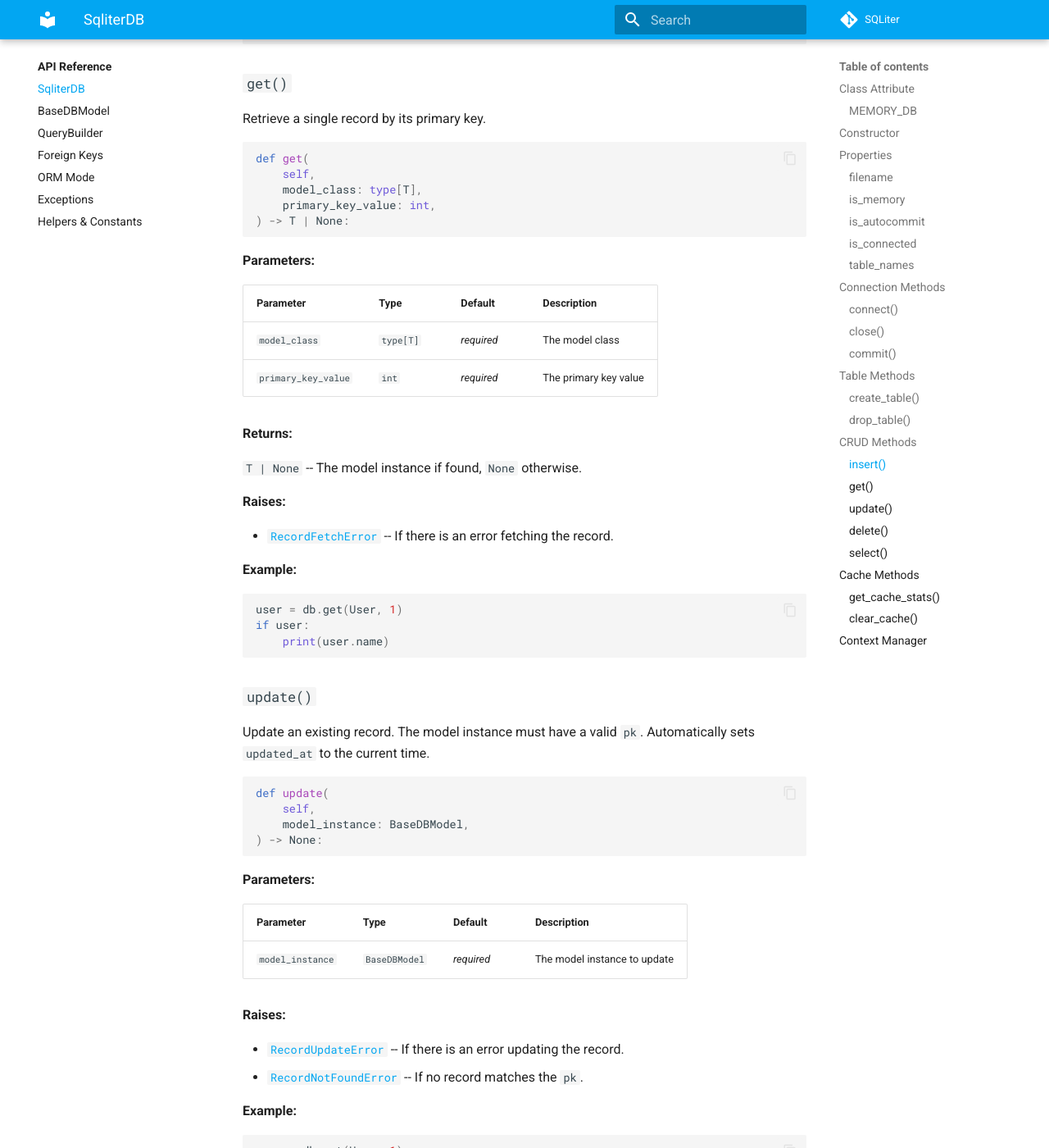
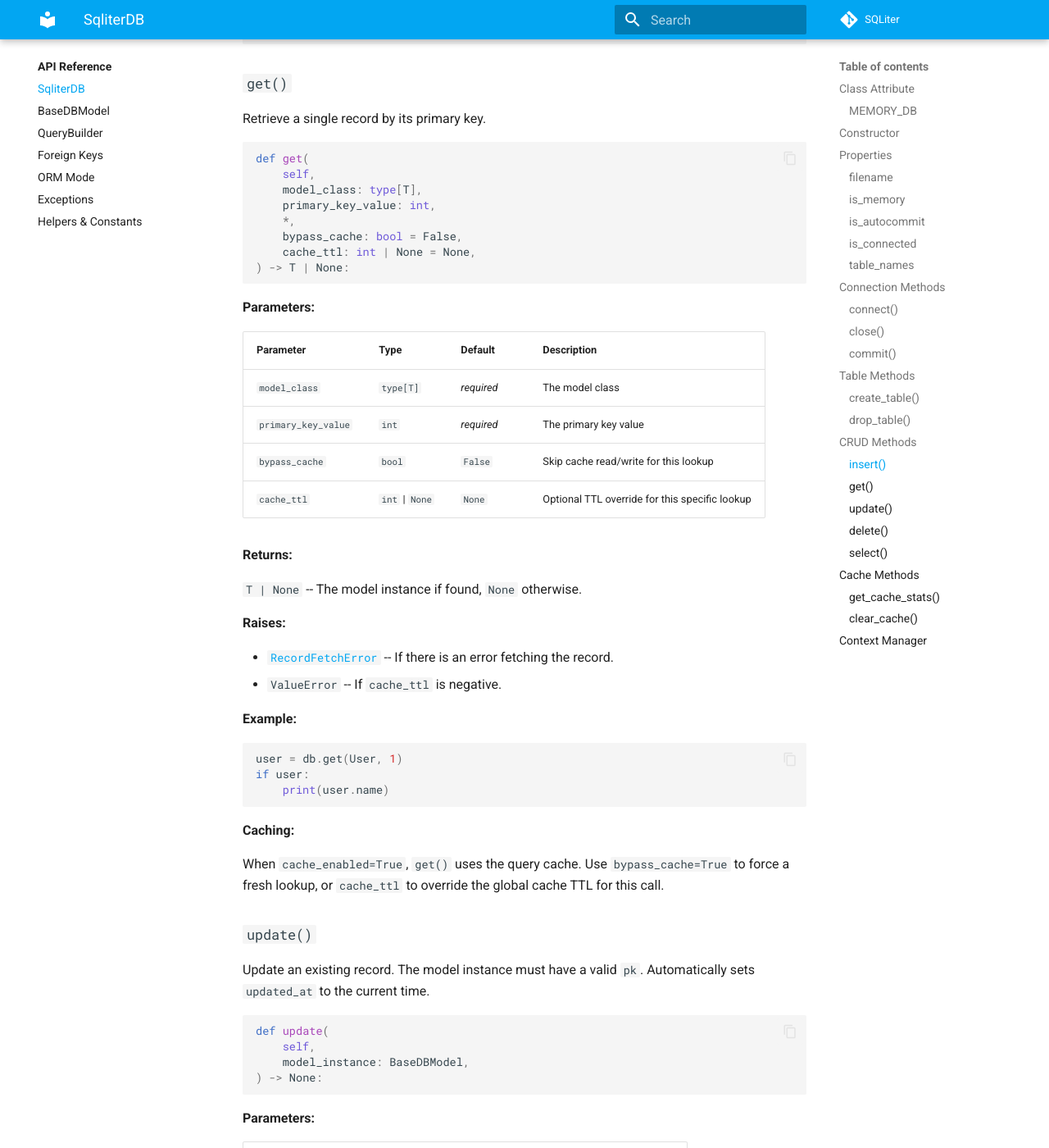
Before and after one commit to seapagan/sqliter-py, an MkDocs documentation site: the page built from docs/api-reference/sqliterdb.md, in a window 1280 px wide and 1400 px high, scrolled down 6528 px. Shown: the whole window at 82% size. Built offline with MkDocs 1.6.1 and Material for MkDocs 9.7.7, drawn with Linux system fonts in a browser that asks for light colours; plug-ins that fetch from the network failed and are left out; comment, search, counter and statistics services are not loaded.

Commit message:
Document get cache options

````diff
--- a/docs/api-reference/sqliterdb.md
+++ b/docs/api-reference/sqliterdb.md
@@ -301,15 +301,20 @@ def get(
     self,
     model_class: type[T],
     primary_key_value: int,
+    *,
+    bypass_cache: bool = False,
+    cache_ttl: int | None = None,
 ) -> T | None:
 ```
 
 **Parameters:**
 
-| Parameter           | Type      | Default    | Description           |
-| ------------------- | --------- | ---------- | --------------------- |
-| `model_class`       | `type[T]` | *required* | The model class       |
-| `primary_key_value` | `int`     | *required* | The primary key value |
+| Parameter           | Type           | Default    | Description                                   |
+| ------------------- | -------------- | ---------- | --------------------------------------------- |
+| `model_class`       | `type[T]`      | *required* | The model class                               |
+| `primary_key_value` | `int`          | *required* | The primary key value                         |
+| `bypass_cache`      | `bool`         | `False`    | Skip cache read/write for this lookup         |
+| `cache_ttl`         | `int` &#124; `None` | `None` | Optional TTL override for this specific lookup |
 
 **Returns:**
 
@@ -319,6 +324,7 @@ def get(
 
 - [`RecordFetchError`](exceptions.md#recordfetcherror) -- If there is
   an error fetching the record.
+- `ValueError` -- If `cache_ttl` is negative.
 
 **Example:**
 
@@ -327,6 +333,12 @@ user = db.get(User, 1)
 if user:
     print(user.name)
 ```
+
+**Caching:**
+
+When `cache_enabled=True`, `get()` uses the query cache. Use
+`bypass_cache=True` to force a fresh lookup, or `cache_ttl` to override the
+global cache TTL for this call.
 
 ### `update()`
 
````
Also changed, not shown: docs/guide/caching.md (+15 -0 lines).
